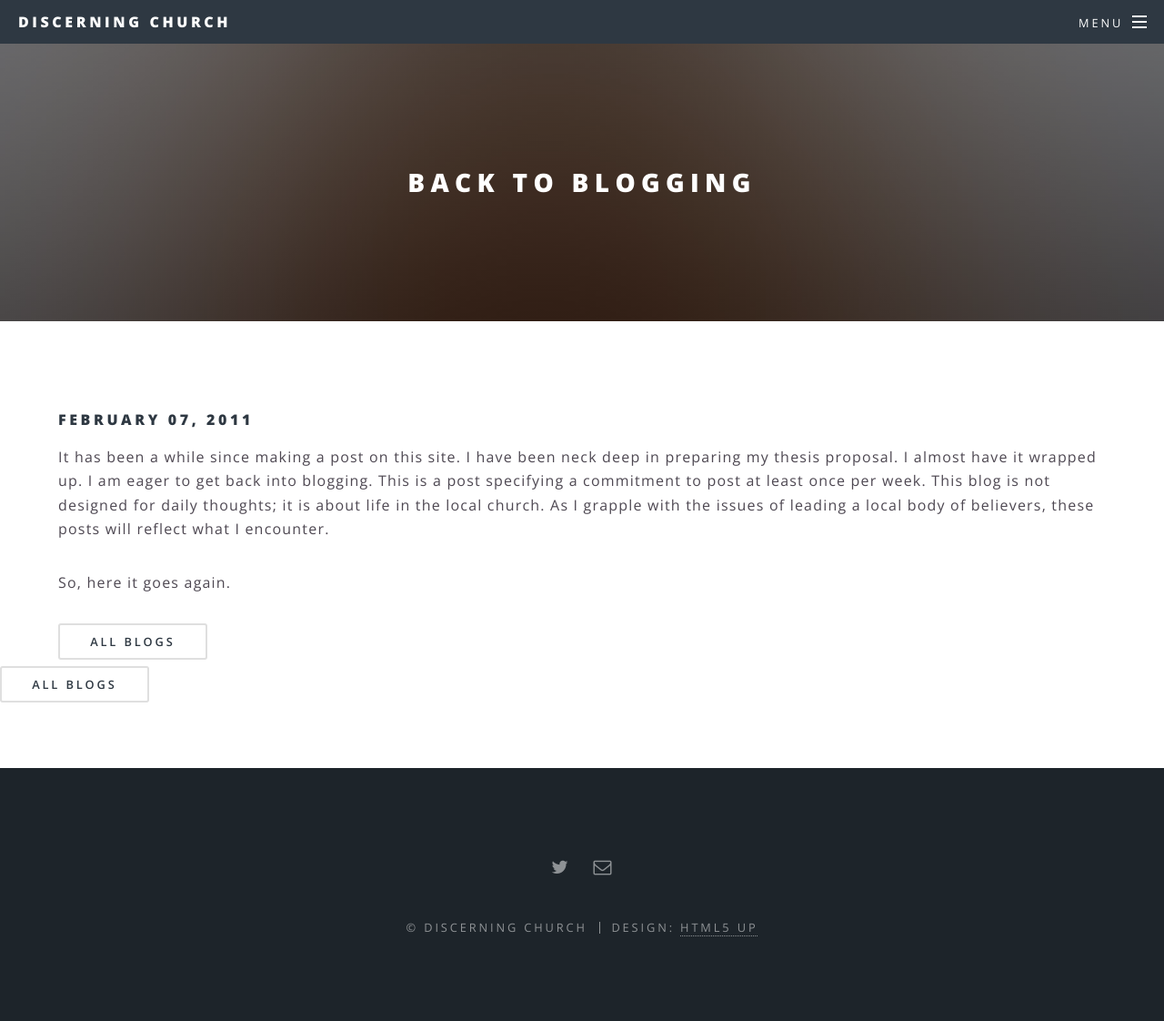
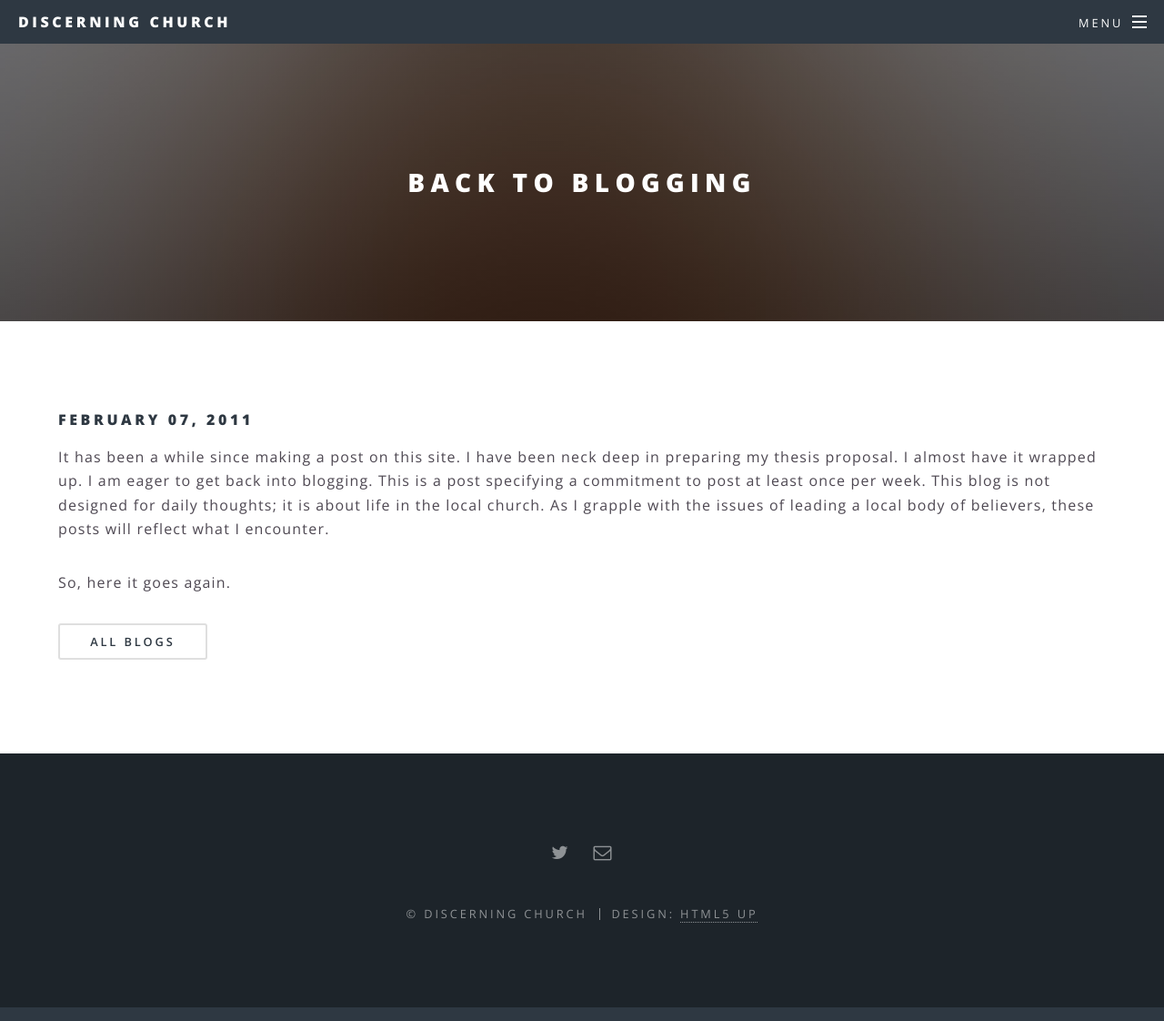
Before and after one commit to wadeallen/discerning_church_2015, a Jekyll site: the page built from _posts/2011-02-07-back-to-blogging.markdown, in a window 1280 px wide and 1122 px high. Shown: the whole window at 91% size. Built offline with Jekyll 4.4.1, drawn with Linux system fonts in a browser that asks for light colours.

Commit message:
Site updated at 2015-04-16 19:22:51 UTC

```diff
--- a/_layouts/article.html
+++ b/_layouts/article.html
@@ -14,8 +14,10 @@ layout: default
 
     {{ content }}
 
-    <a href="/blog" class="button">All Blogs</a>
-	</div>
-	<a href="/blog" class="button">All Blogs</a>
+    	<ul class="actions vertical">
+		<li><a href="/blog" class="button">All Blogs</a></li>
+		</ul>
+
+    	</div>
 	</section>
 </article>
```
